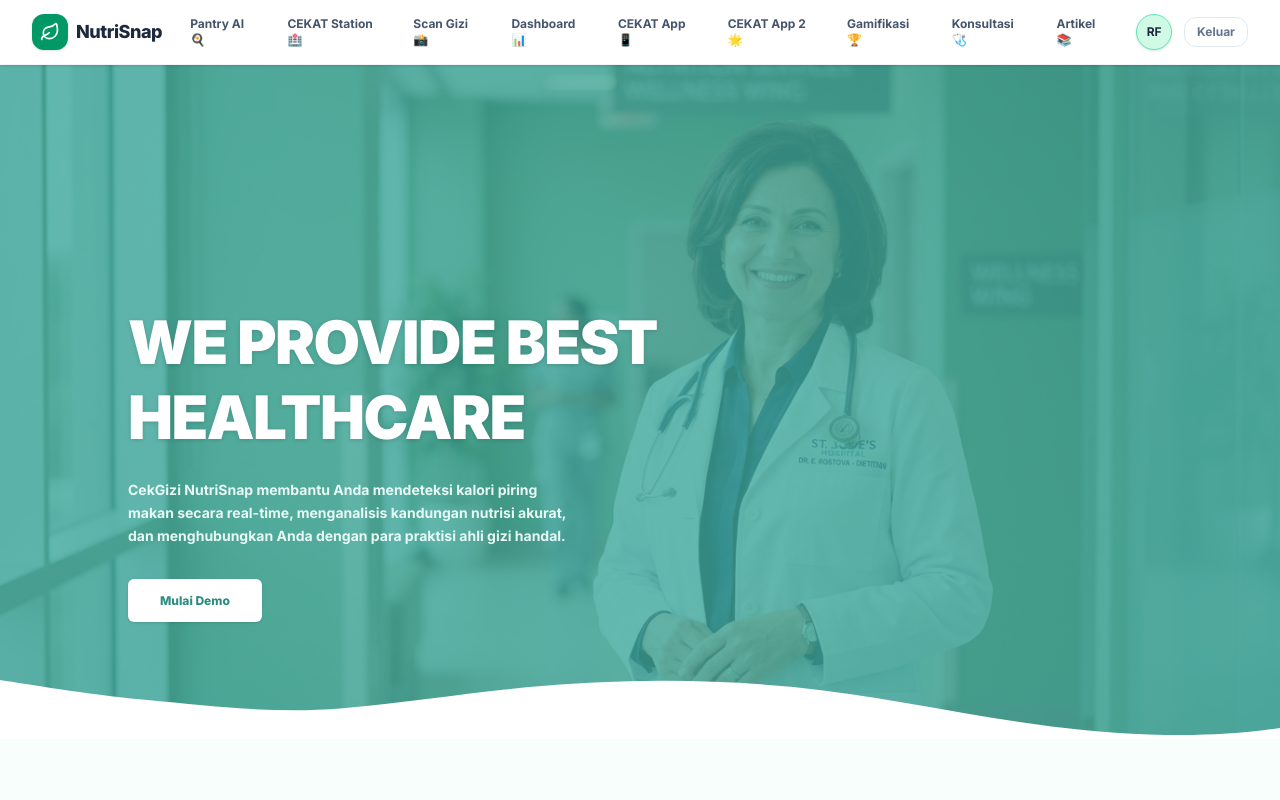
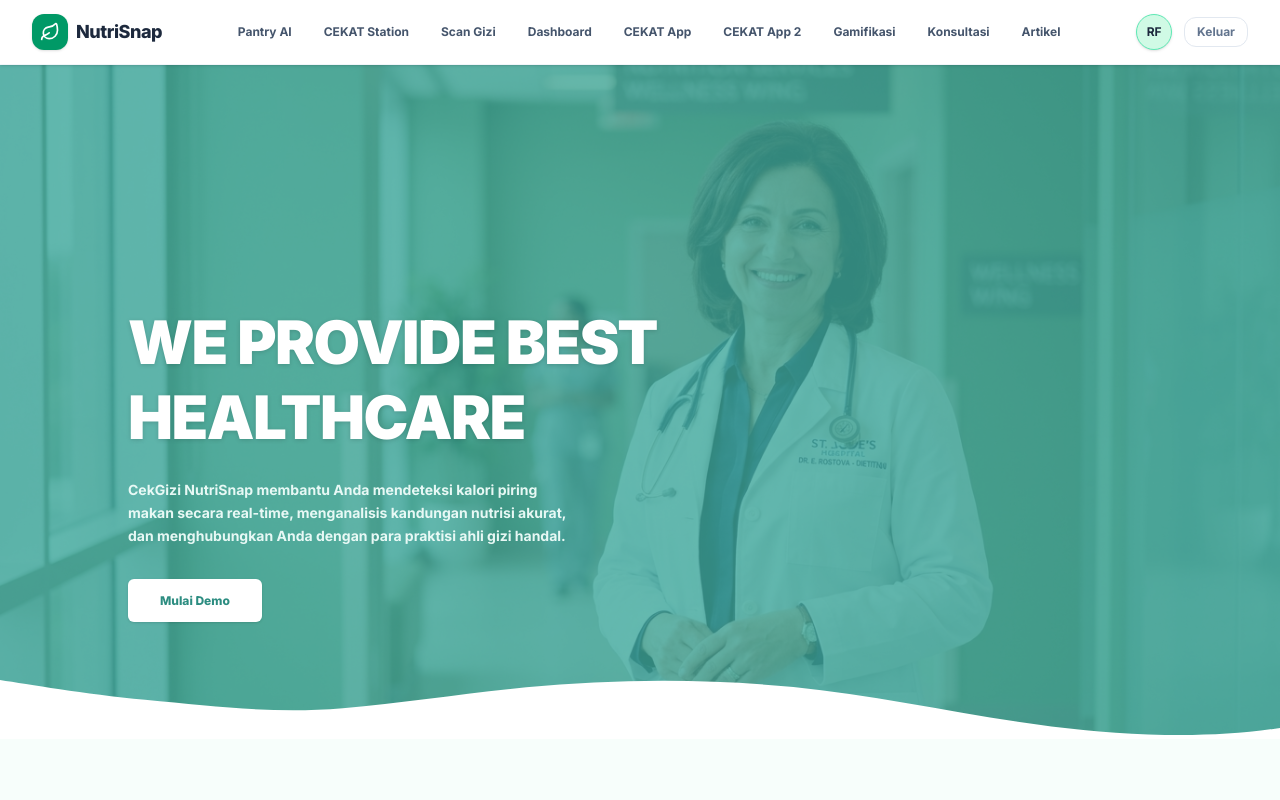
Before and after one commit to ahmadrofiussuud/ahligizi, a Next.js app: page / in a window 1280 px wide. Before the commit this address had no page. Shown: the top 800 px of the page. Built offline with nearby package versions, Linux system fonts and the light colour scheme; sample sign-in values are in the browser's storage.

Commit message:
fix: remove auto-redirect on landing page, clean raw emojis from navbar links, and hide site navbar on /app2

```diff
--- a/src/app/page.tsx
+++ b/src/app/page.tsx
@@ -18,13 +18,6 @@ import {
 export default function LandingPage() {
   const router = useRouter();
 
-  // Auto redirect to dashboard if already logged in
-  useEffect(() => {
-    const isLoggedIn = localStorage.getItem('nutrisnap_logged_in') === 'true';
-    if (isLoggedIn) {
-      router.push('/dashboard');
-    }
-  }, [router]);
 
   // Selected Service state to trigger offset background card visibility (Customized to Emerald green)
   const [selectedService, setSelectedService] = useState<number>(0);
--- a/src/components/Navbar.tsx
+++ b/src/components/Navbar.tsx
@@ -38,27 +38,32 @@ export default function Navbar() {
     window.location.href = '/';
   };
 
+  // Hide top site Navbar on /app2 so App 2 uses its own clean header & layout
+  if (pathname === '/app2') {
+    return null;
+  }
+
   const isLandingPage = pathname === '/';
 
-  // Navigation links shown when logged in
+  // Navigation links shown when logged in (Clean professional labels without raw emojis)
   const loggedInLinks = [
-    { name: 'Pantry AI 🍳', href: '/pantry-ai' },
-    { name: 'CEKAT Station 🏥', href: '/station' },
-    { name: 'Scan Gizi 📸', href: '/scan' },
-    { name: 'Dashboard 📊', href: '/dashboard' },
-    { name: 'CEKAT App 📱', href: '/app' },
-    { name: 'CEKAT App 2 🌟', href: '/app2' },
-    { name: 'Gamifikasi 🏆', href: '/gamification' },
-    { name: 'Konsultasi 🩺', href: '/consultation' },
-    { name: 'Artikel 📚', href: '/articles' },
+    { name: 'Pantry AI', href: '/pantry-ai' },
+    { name: 'CEKAT Station', href: '/station' },
+    { name: 'Scan Gizi', href: '/scan' },
+    { name: 'Dashboard', href: '/dashboard' },
+    { name: 'CEKAT App', href: '/app' },
+    { name: 'CEKAT App 2', href: '/app2' },
+    { name: 'Gamifikasi', href: '/gamification' },
+    { name: 'Konsultasi', href: '/consultation' },
+    { name: 'Artikel', href: '/articles' },
   ];
 
   // Professional marketing navigation links shown on landing page (logged out)
   const landingLinks = [
-    { name: 'Pantry AI 🍳', href: '/pantry-ai' },
-    { name: 'CEKAT Station 🏥', href: '/station' },
-    { name: 'CEKAT App 📱', href: '/app' },
-    { name: 'CEKAT App 2 🌟', href: '/app2' },
+    { name: 'Pantry AI', href: '/pantry-ai' },
+    { name: 'CEKAT Station', href: '/station' },
+    { name: 'CEKAT App', href: '/app' },
+    { name: 'CEKAT App 2', href: '/app2' },
     { name: 'Fitur Utama', href: '#features-section' },
     { name: 'Cara Kerja', href: '#how-it-works-section' },
     { name: 'Tim Medis', href: '#doctors-section' },
```
